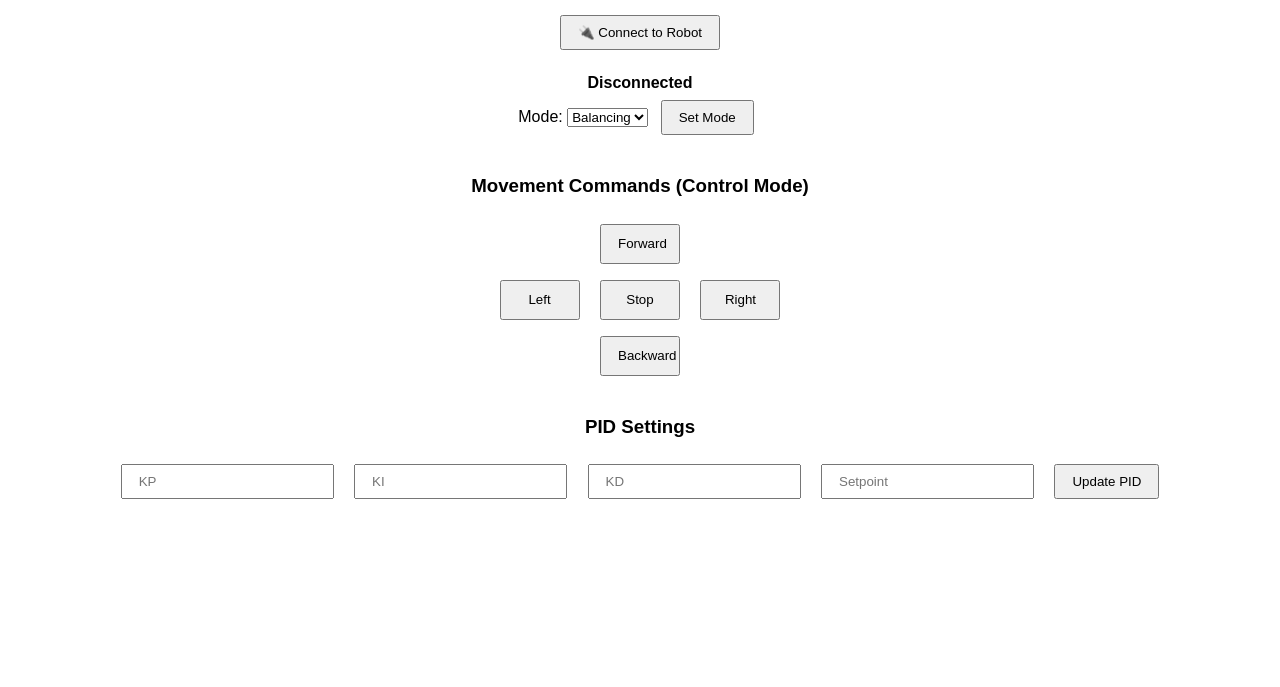
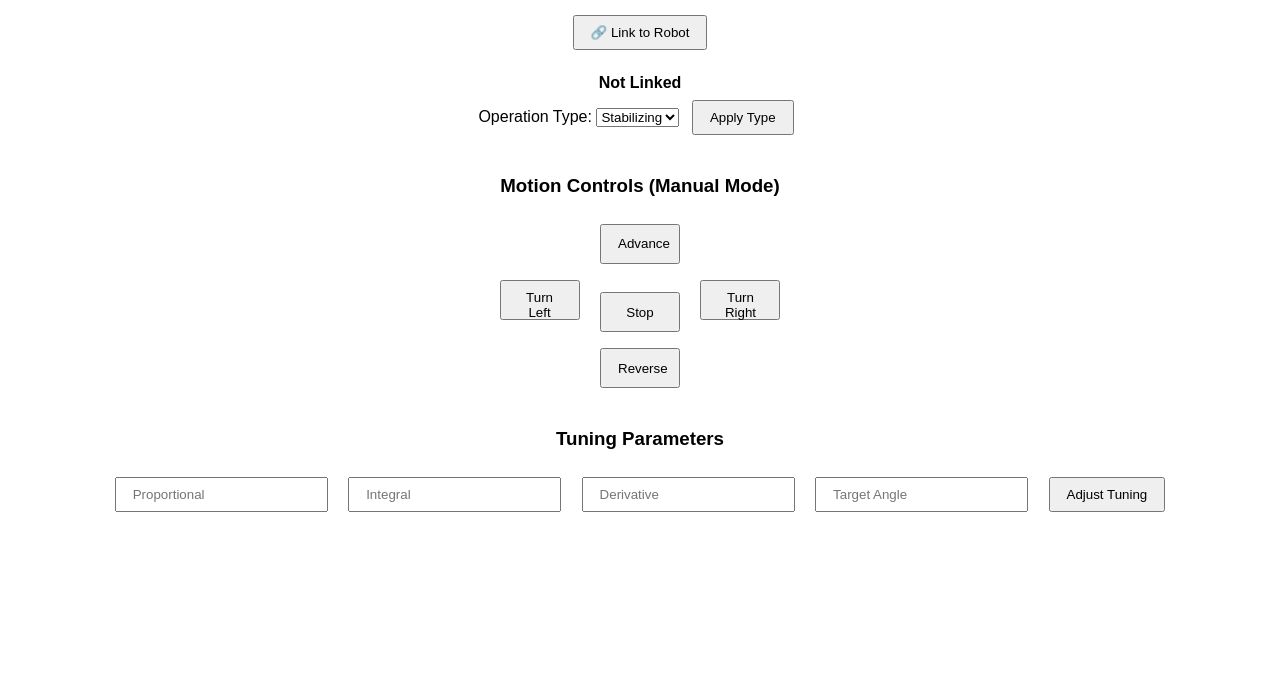
Before and after one commit to NhatvaDucarethebest/ble, a plain HTML site: page index.html in a window 1280 px wide. Shown: the part 113-800 px from the top of the page. Drawn offline with Linux system fonts and the light colour scheme.

Commit message:
Update index.html

```diff
--- a/index.html
+++ b/index.html
@@ -2,7 +2,7 @@
 <html lang="en">
 <head>
   <meta charset="UTF-8">
-  <title>Self-Balancing Robot Control</title>
+  <title>Auto-Stabilizing Robot Dashboard</title>
   <style>
     body {
       font-family: Arial, sans-serif;
@@ -27,37 +27,37 @@
   </style>
 </head>
 <body>
-  <h1>Robot BLE Controller</h1>
-  <button id="connectBtn">🔌 Connect to Robot</button>
-  <div class="status" id="status">Disconnected</div>
+  <h1>Robot Bluetooth Manager</h1>
+  <button id="connectBtn">🔗 Link to Robot</button>
+  <div class="status" id="status">Not Linked</div>
 
   <div>
-    <label for="modeToggle">Mode:</label>
+    <label for="modeToggle">Operation Type:</label>
     <select id="modeToggle">
-      <option value="0">Balancing</option>
-      <option value="1">Control</option>
+      <option value="0">Stabilizing</option>
+      <option value="1">Manual</option>
     </select>
-    <button onclick="setMode()">Set Mode</button>
+    <button onclick="setMode()">Apply Type</button>
   </div>
 
   <div class="controls">
-    <h3>Movement Commands (Control Mode)</h3>
+    <h3>Motion Controls (Manual Mode)</h3>
     <div class="arrow-buttons">
-      <button onclick="sendCommand('FWD')">Forward</button><br>
-      <button onclick="sendCommand('LEFT')">Left</button>
+      <button onclick="sendCommand('FWD')">Advance</button><br>
+      <button onclick="sendCommand('LEFT')">Turn Left</button>
       <button onclick="sendCommand('STOP')">Stop</button>
-      <button onclick="sendCommand('RIGHT')">Right</button><br>
-      <button onclick="sendCommand('BWD')">Backward</button>
+      <button onclick="sendCommand('RIGHT')">Turn Right</button><br>
+      <button onclick="sendCommand('BWD')">Reverse</button>
     </div>
   </div>
 
   <div class="controls">
-    <h3>PID Settings</h3>
-    <input type="number" id="kp" placeholder="KP" step="0.1">
-    <input type="number" id="ki" placeholder="KI" step="0.1">
-    <input type="number" id="kd" placeholder="KD" step="0.1">
-    <input type="number" id="setpoint" placeholder="Setpoint" step="0.1">
-    <button onclick="sendPID()">Update PID</button>
+    <h3>Tuning Parameters</h3>
+    <input type="number" id="kp" placeholder="Proportional" step="0.1">
+    <input type="number" id="ki" placeholder="Integral" step="0.1">
+    <input type="number" id="kd" placeholder="Derivative" step="0.1">
+    <input type="number" id="setpoint" placeholder="Target Angle" step="0.1">
+    <button onclick="sendPID()">Adjust Tuning</button>
   </div>
 
   <script>
@@ -74,26 +74,26 @@
         const service = await server.getPrimaryService('4fafc201-1fb5-459e-8fcc-c5c9c331914b');
         characteristic = await service.getCharacteristic('beb5483e-36e1-4688-b7f5-ea07361b26a8');
 
-        document.getElementById('status').textContent = '✅ Connected to ' + device.name;
+        document.getElementById('status').textContent = '✔ Linked to ' + device.name;
       } catch (error) {
         console.error('Connection failed', error);
-        document.getElementById('status').textContent = '❌ Connection failed';
+        document.getElementById('status').textContent = '✖ Linking failed';
       }
     }
 
     function sendCommand(cmd) {
-      if (!characteristic) return alert("Not connected");
+      if (!characteristic) return alert("No connection established");
       characteristic.writeValue(new TextEncoder().encode("CMD:" + cmd));
     }
 
     function setMode() {
-      if (!characteristic) return alert("Not connected");
+      if (!characteristic) return alert("No connection established");
       const mode = document.getElementById('modeToggle').value;
       characteristic.writeValue(new TextEncoder().encode("MODE:" + mode));
     }
 
     function sendPID() {
-      if (!characteristic) return alert("Not connected");
+      if (!characteristic) return alert("No connection established");
       const kp = document.getElementById('kp').value || 0;
       const ki = document.getElementById('ki').value || 0;
       const kd = document.getElementById('kd').value || 0;
```
